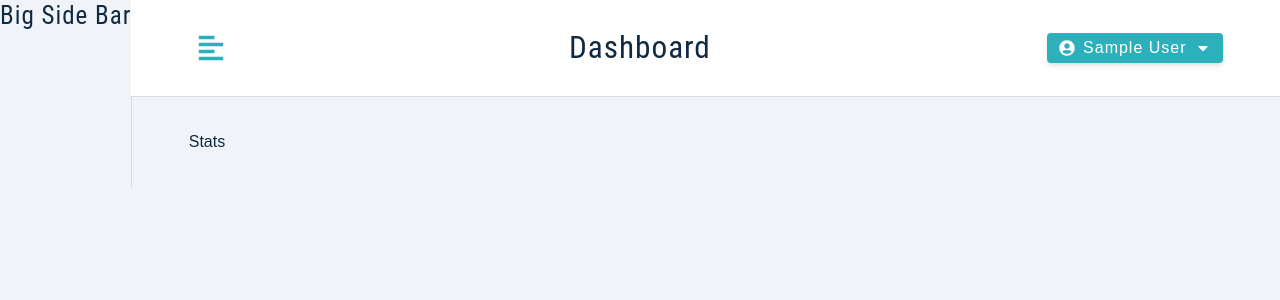
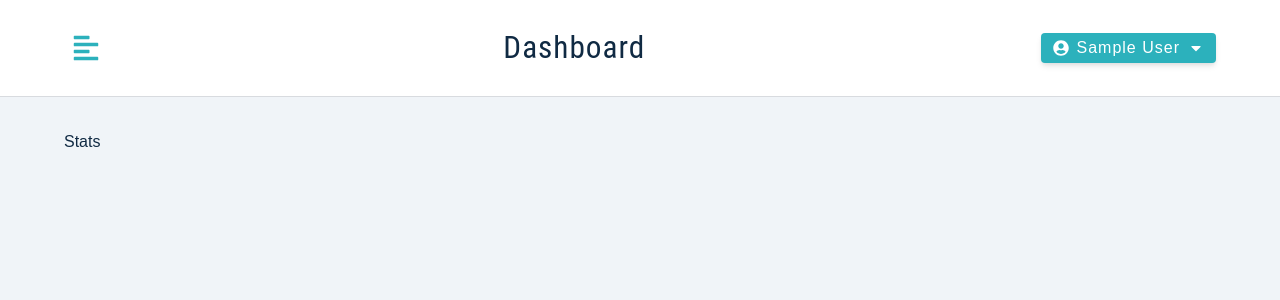
Before and after one commit to Johny270/Personal-job-tracker, a React (Create React App) app in the folder client/: page / in a window 1280 px wide. Shown: the top 300 px of the page. Built offline with nearby package versions, Linux system fonts and the light colour scheme; sample sign-in values are in the browser's storage.

Commit message:
Finish setting up the big sidebar menu

```diff
--- a/client/src/components/BigSidebar.js
+++ b/client/src/components/BigSidebar.js
@@ -1,9 +1,21 @@
 import Wrapper from "../assets/wrappers/BigSidebar"
+import NavLinks from "./NavLinks"
+import Logo from "./Logo"
+import { useAppContext } from "../context/appContext"
+
 
 const BigSidebar = () => {
+  const { showSidebar, toggleSidebar } = useAppContext()
   return (
     <Wrapper>
-      <h4>Big side bar</h4>
+      <div className={showSidebar ? 'sidebar-container show-sidebar' : 'sidebar-container'}>
+        <div className="content">
+          <header>
+          <Logo />
+          </header>
+          <NavLinks />
+        </div>
+      </div>
     </Wrapper>
   )
 }
```
